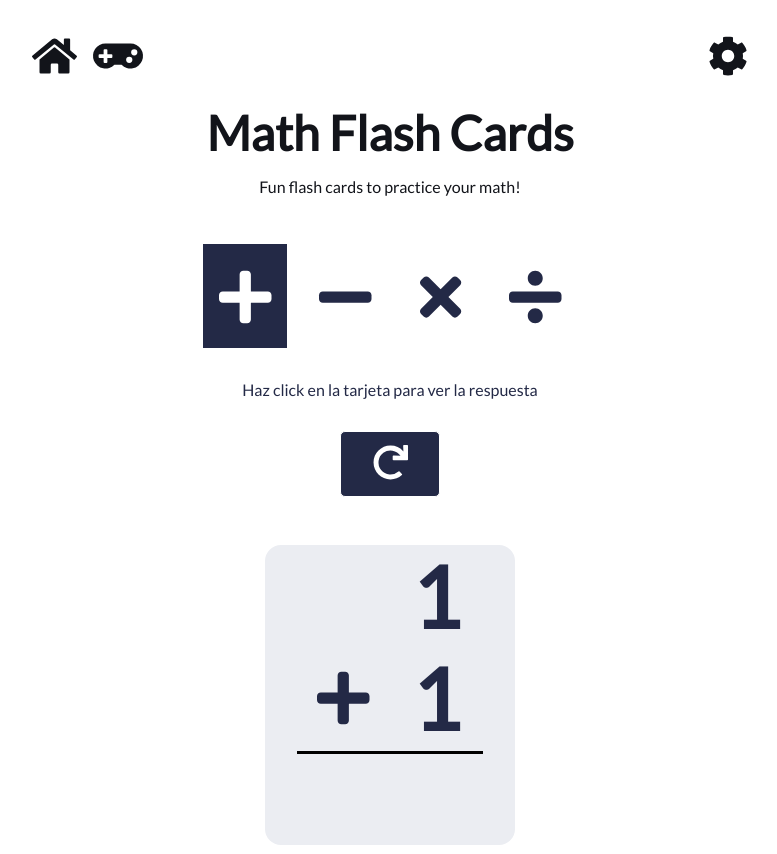
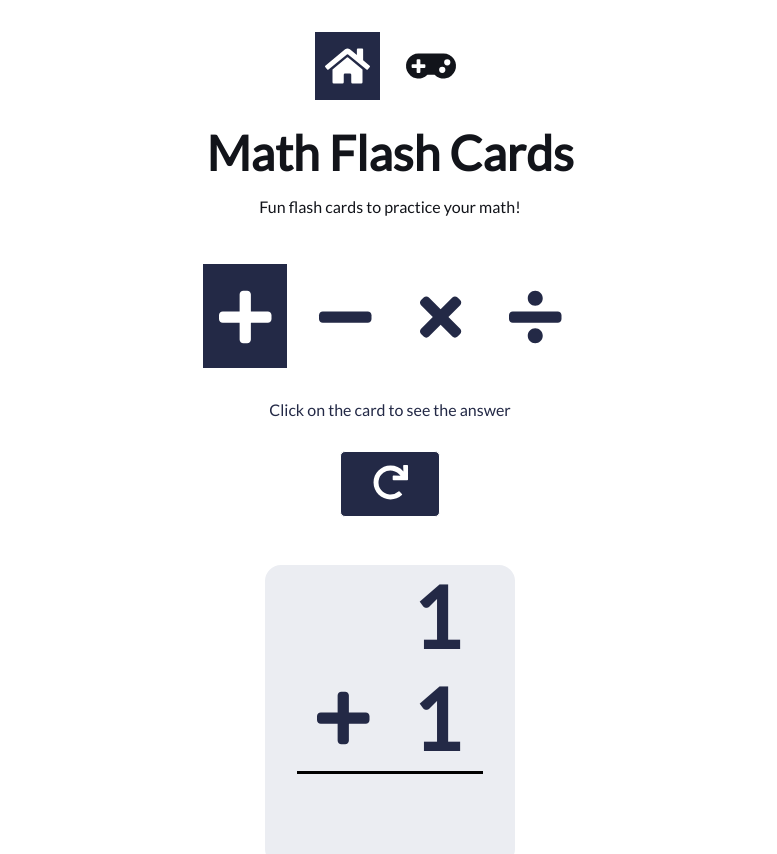
Before and after one commit to nelsonGuti/mathCardsGame, an Angular app: page /home in a window 1280 px wide. Shown: the top 854 px of the page, without its empty margins (250-1027 px from the left). Built offline with nearby package versions, Linux system fonts and the light colour scheme.

Commit message:
Update min-max, hide settings

```diff
--- a/src/app/components/home/card-container/card-container.component.html
+++ b/src/app/components/home/card-container/card-container.component.html
@@ -3,7 +3,7 @@
   <app-operators
     (operationChange)="getSelectedOperation($event)"
   ></app-operators>
-  <p>Haz click en la tarjeta para ver la respuesta</p>
+  <p>Click on the card to see the answer</p>
   <button type="button" class="btn" (click)="getNewCards()">
     <fa-icon [icon]="faRedo"></fa-icon>
   </button>
--- a/src/app/components/navigation/navigation.component.html
+++ b/src/app/components/navigation/navigation.component.html
@@ -1,9 +1,21 @@
 <div class="nav-container">
   <div class="nav-container--left">
-    <a routerLink="/home"><fa-icon [icon]="faHome"></fa-icon></a>
-    <a routerLink="/games"><fa-icon [icon]="faGamepad"></fa-icon></a>
+    <a
+      routerLink="/home"
+      [ngClass]="{
+        selected: route === '/home'
+      }"
+      ><fa-icon [icon]="faHome"></fa-icon
+    ></a>
+    <a
+      routerLink="/games"
+      [ngClass]="{
+        selected: route === '/games'
+      }"
+      ><fa-icon [icon]="faGamepad"></fa-icon
+    ></a>
   </div>
-  <div class="nav-container--right">
+  <!-- <div class="nav-container--right">
     <a routerLink="/settings"><fa-icon [icon]="faCog"></fa-icon></a>
-  </div>
+  </div> -->
 </div>
--- a/src/app/components/navigation/navigation.component.scss
+++ b/src/app/components/navigation/navigation.component.scss
@@ -8,8 +8,14 @@
     column-gap: 1rem;
   }
   a {
+    padding: 10px;
     text-decoration: none;
     color: $headline;
     font-size: $router-link-font-size;
+
+    &.selected {
+      background-color: $card-paragraph;
+      color: $light-background;
+    }
   }
 }
--- a/src/app/components/navigation/navigation.component.ts
+++ b/src/app/components/navigation/navigation.component.ts
@@ -1,4 +1,5 @@
 import { Component, OnInit } from '@angular/core';
+import { Router } from '@angular/router';
 import { faCog, faHome, faGamepad } from '@fortawesome/free-solid-svg-icons';
 
 @Component({
@@ -10,7 +11,11 @@ export class NavigationComponent implements OnInit {
   faCog = faCog;
   faHome = faHome;
   faGamepad = faGamepad;
-  constructor() {}
+
+  get route() {
+    return this.router.url;
+  }
+  constructor(private router: Router) {}
 
   ngOnInit(): void {}
 }
--- a/src/app/services/calculations.service.ts
+++ b/src/app/services/calculations.service.ts
@@ -13,15 +13,15 @@ export class CalculationsService {
   }
 
   createAdditionCard(): CardNumbers {
-    const firstNum = this.generateRandomNumber(0, 10);
-    const secondNum = this.generateRandomNumber(0, 10);
+    const firstNum = this.generateRandomNumber(0, 18);
+    const secondNum = this.generateRandomNumber(0, 9);
     const answer = firstNum + secondNum;
     return { firstNum, secondNum, answer };
   }
 
   createSubtractionCard(): CardNumbers {
-    const firstNum = this.generateRandomNumber(1, 10);
-    const secondNum = this.generateRandomNumber(0, firstNum);
+    const firstNum = this.generateRandomNumber(1, 18);
+    const secondNum = this.generateRandomNumber(0, 9);
     const answer = firstNum - secondNum;
     return { firstNum, secondNum, answer };
   }
```
